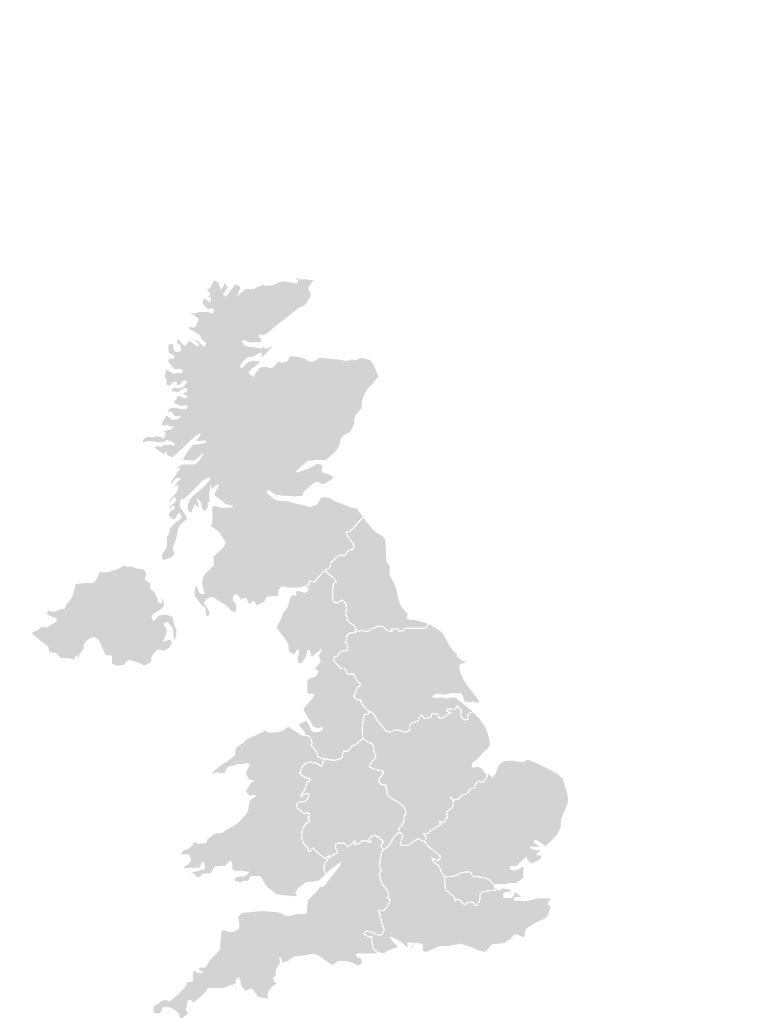
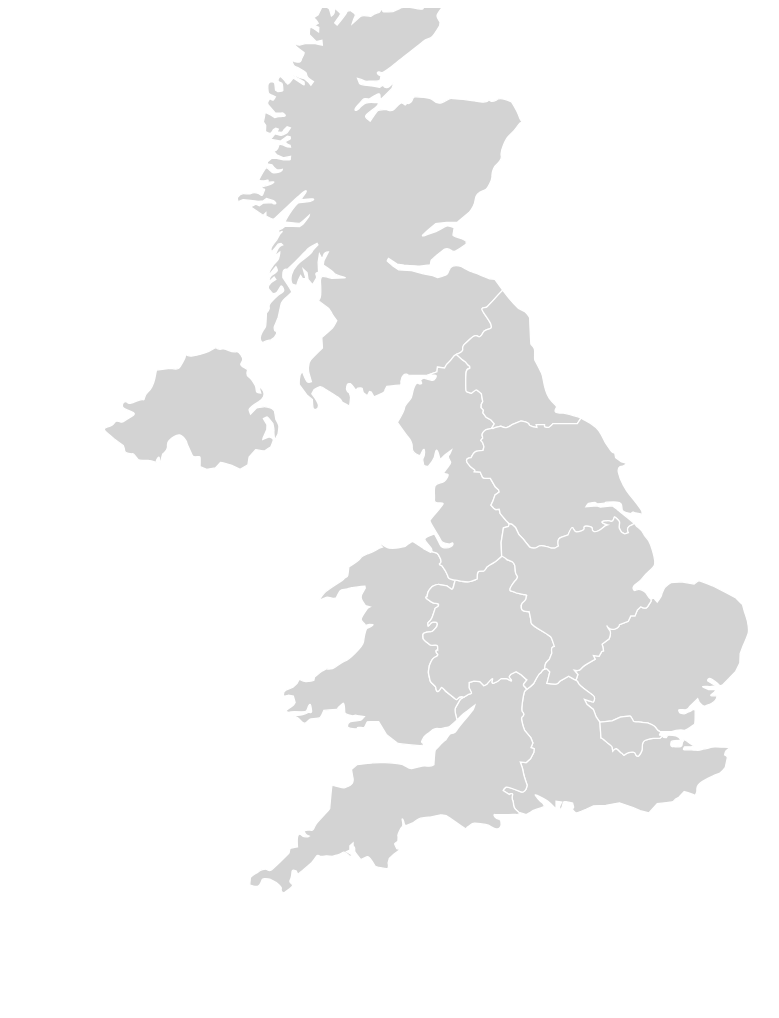
Before and after one commit to SkirtingWorldSW/howmuchtohangadoormap, a plain HTML site: page index.html in a window 1280 px wide. Shown: the top 1018 px of the page, without its empty margins (340-1119 px from the left). Drawn offline with nearby package versions, Linux system fonts and the light colour scheme.

Commit message:
Update index.html

```diff
--- a/index.html
+++ b/index.html
@@ -1,7 +1,7 @@
 <div><script src="https://code.jquery.com/jquery-2.2.4.min.js"></script>
   <div id="info-box"></div>
 <svg version="1.1" id="Capa_1" xmlns="http://www.w3.org/2000/svg" xmlns:xlink="http://www.w3.org/1999/xlink" x="0px" y="0px" id="uk-map"
-	 viewBox="0 0 600 600" style="enable-background:new 0 0 600 600;" xml:space="preserve">
+	 viewBox="0 130 500 500" style="enable-background:new 0 0 600 600;" xml:space="preserve">
 <style type="text/css">
 	.st0{fill:#666666;}
 	.st1{fill:#58B9FA;}
```
